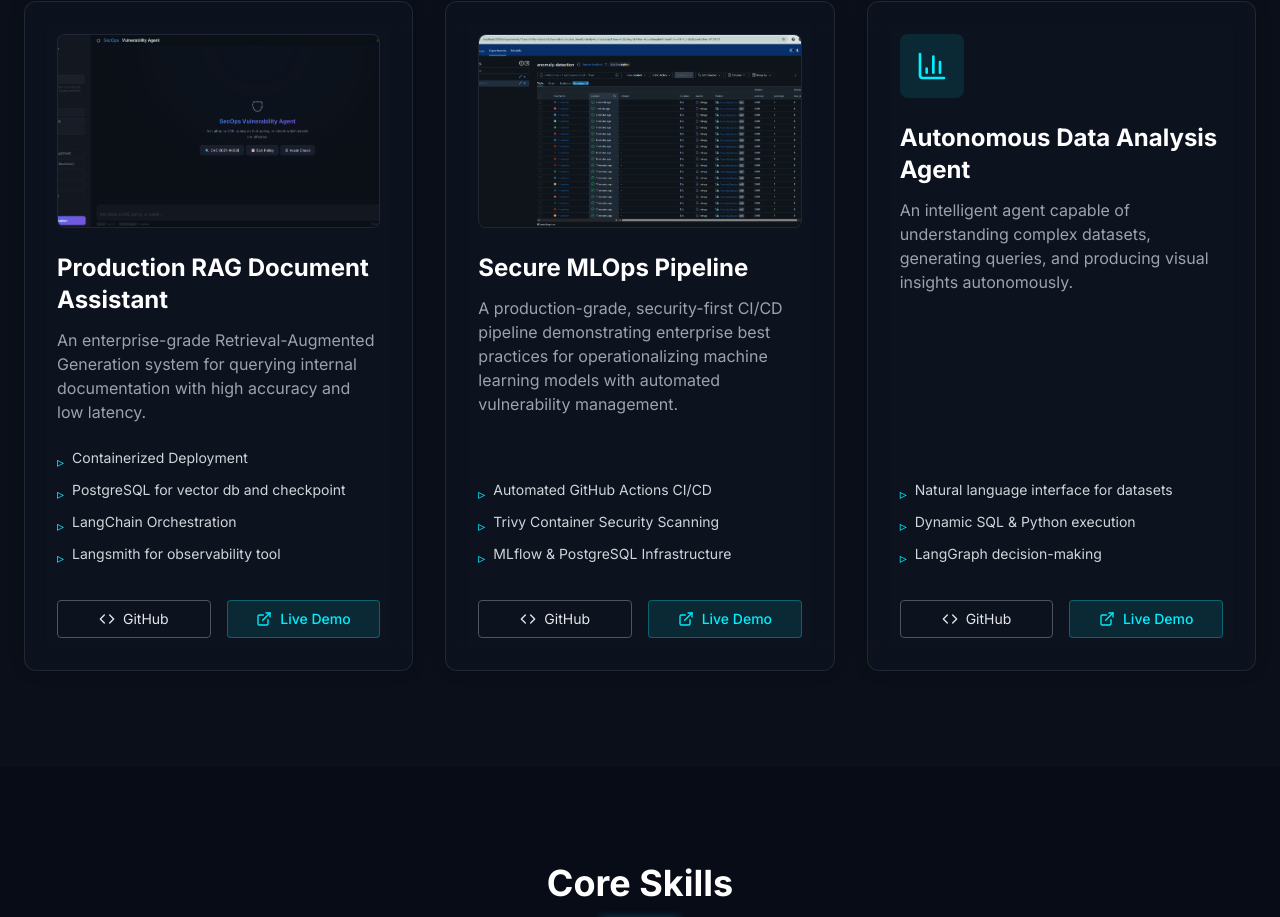
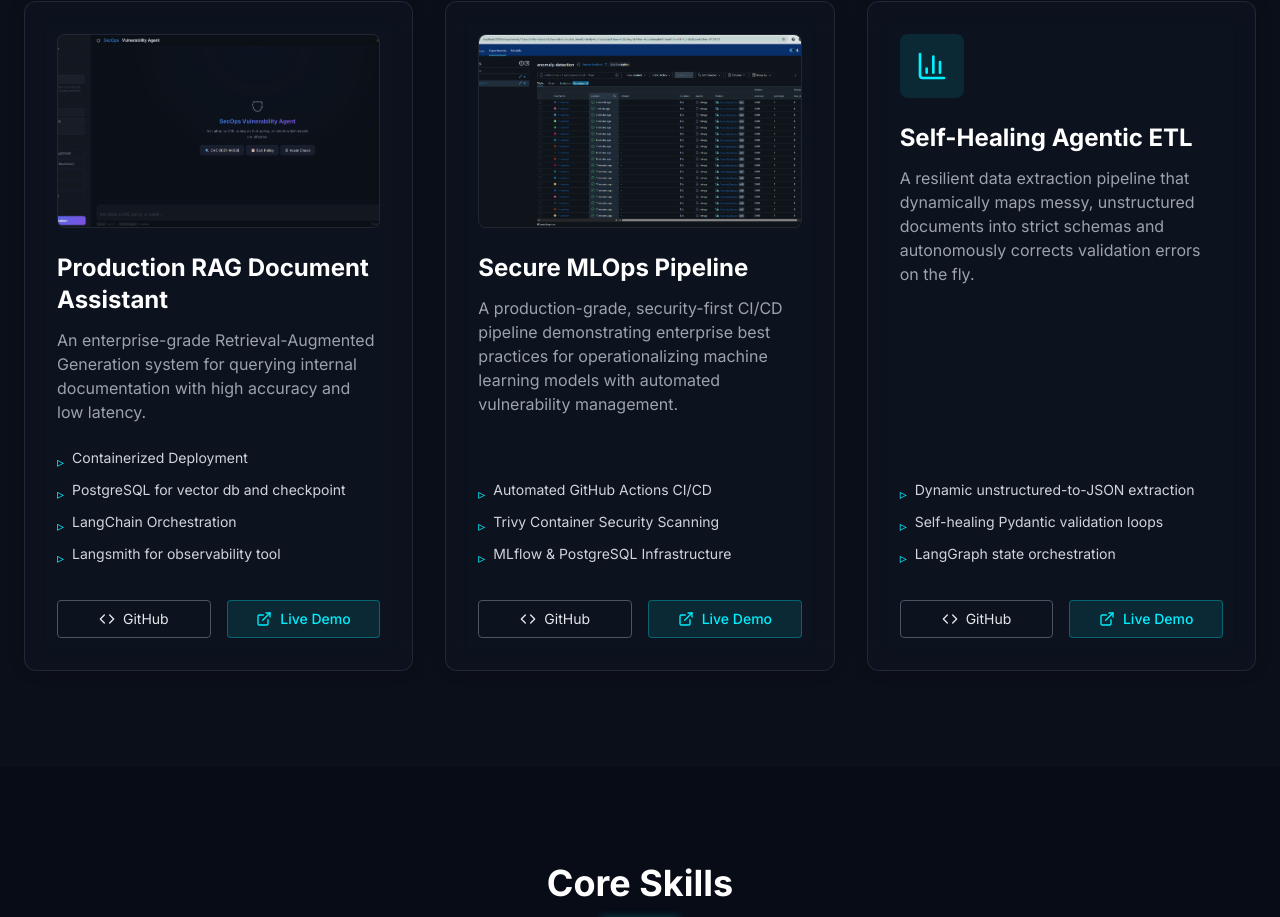
Before and after one commit to santosisadora/myportfolio, a React (Vite) app: page / in a window 1280 px wide. Shown: the part 1019-1936 px from the top of the page. Built offline with nearby package versions, Linux system fonts and the light colour scheme.

Commit message:
docs: Update last project to Self-Healing Agentic ETL

```diff
--- a/src/components/Projects.jsx
+++ b/src/components/Projects.jsx
@@ -31,13 +31,13 @@
     demo: "/secure-mlops-pipeline-edited-final-demo.mp4"
   },
   {
-    title: "Autonomous Data Analysis Agent",
+    title: "Self-Healing Agentic ETL",
     icon: <BarChart3 className="w-8 h-8 text-primary" />,
-    description: "An intelligent agent capable of understanding complex datasets, generating queries, and producing visual insights autonomously.",
+    description: "A resilient data extraction pipeline that dynamically maps messy, unstructured documents into strict schemas and autonomously corrects validation errors on the fly.",
     bullets: [
-      "Natural language interface for datasets",
-      "Dynamic SQL & Python execution",
-      "LangGraph decision-making"
+      "Dynamic unstructured-to-JSON extraction",
+      "Self-healing Pydantic validation loops",
+      "LangGraph state orchestration"
     ],
     github: "#",
     demo: "#"
```
